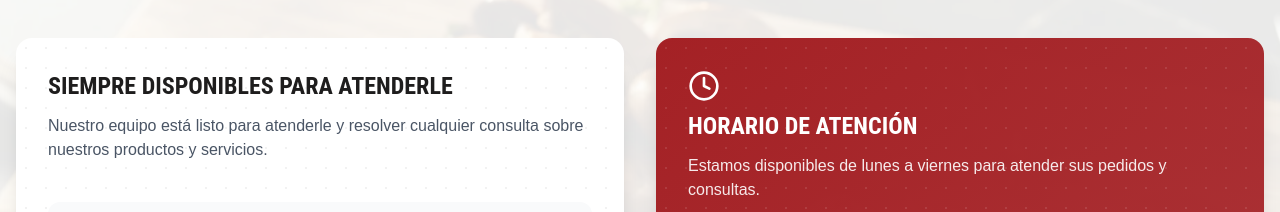
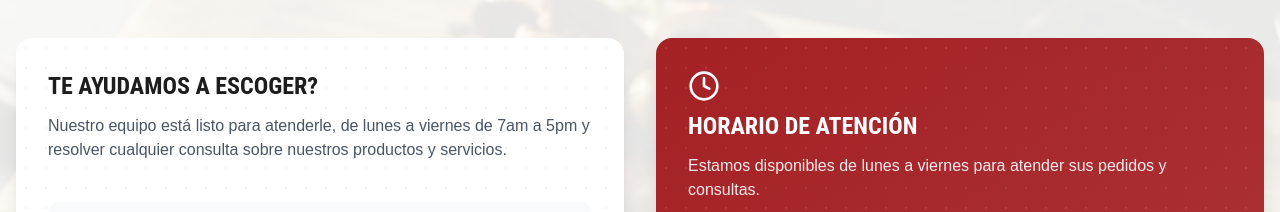
Before and after one commit to 4peacenfreedom/carnesdoradascr, a React (Vite) app in the folder react-app/: page /contacto in a window 1280 px wide. Shown: the part 1150-1362 px from the top of the page. Built offline with nearby package versions, Linux system fonts and the light colour scheme.

Commit message:
cambio en el contenido del form

```diff
--- a/react-app/src/components/contact/ContactInfo.tsx
+++ b/react-app/src/components/contact/ContactInfo.tsx
@@ -19,10 +19,10 @@ export default function ContactInfo() {
         {/* Header */}
         <div className="space-y-3">
           <h4 className="text-2xl font-heading font-bold text-dark uppercase">
-            Siempre Disponibles para Atenderle
+            Te Ayudamos a Escoger?
           </h4>
           <p className="text-gray-600">
-            Nuestro equipo está listo para atenderle y resolver cualquier consulta
+            Nuestro equipo está listo para atenderle, de lunes a viernes de 7am a 5pm y resolver cualquier consulta
             sobre nuestros productos y servicios.
           </p>
         </div>
```
